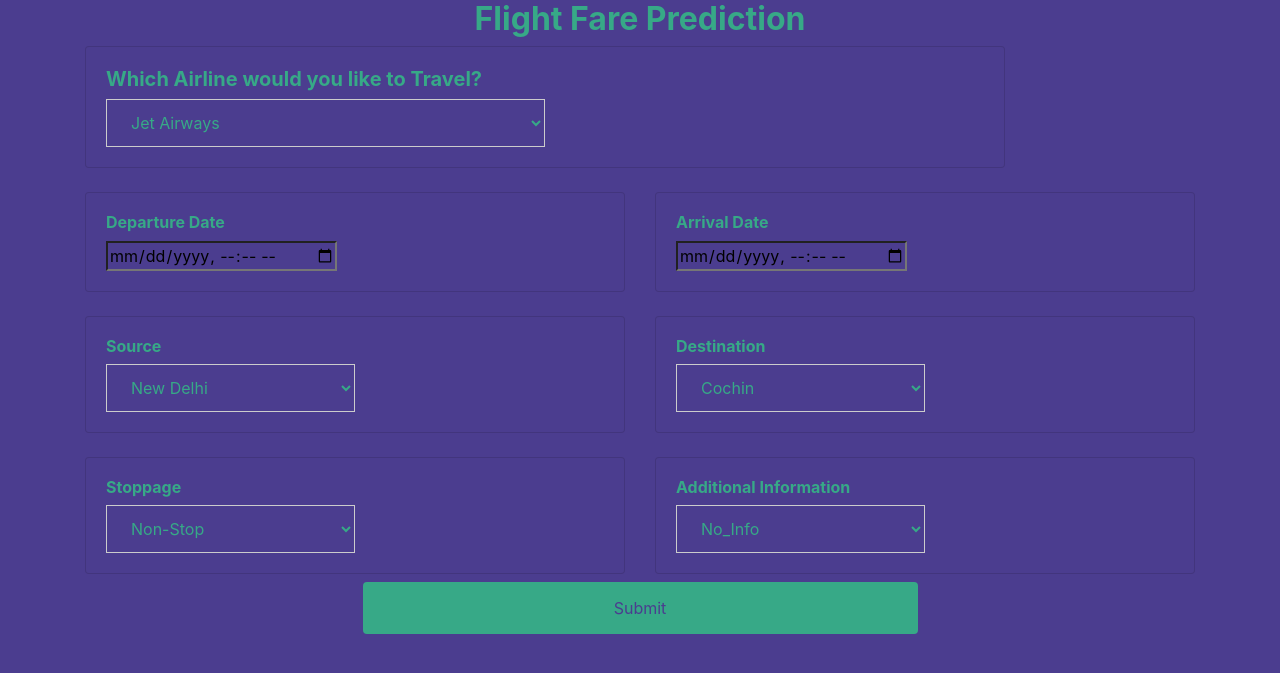
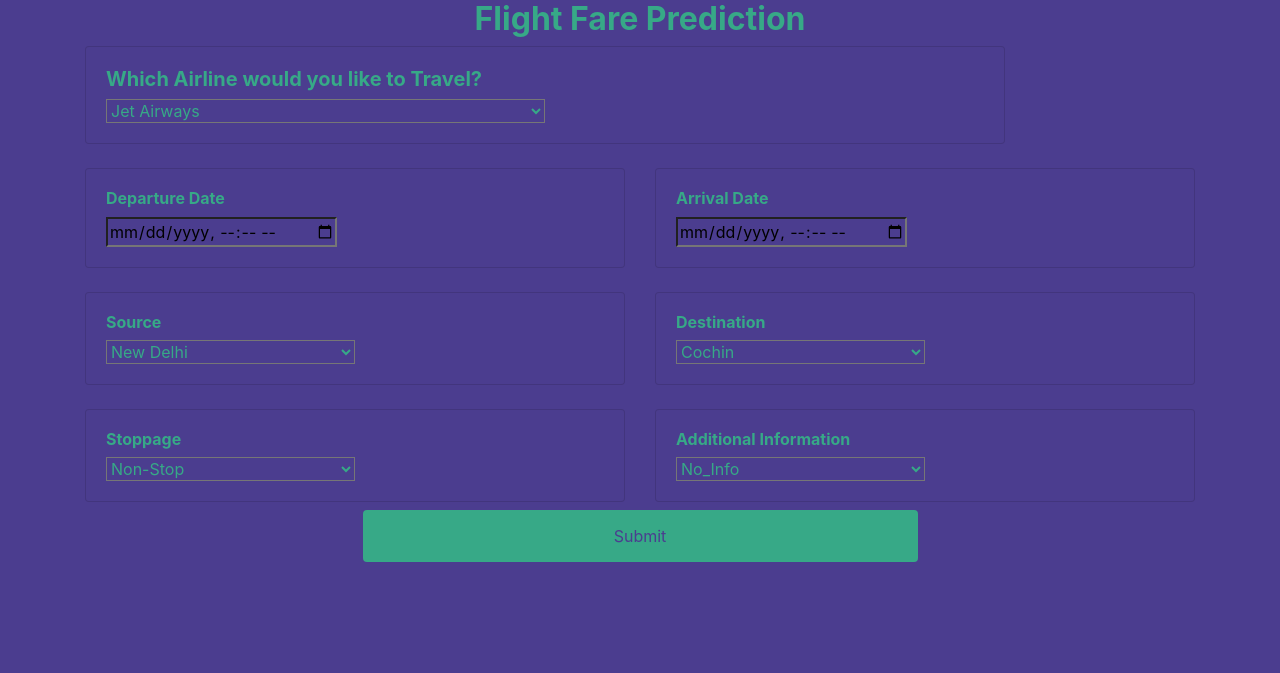
Before and after one commit to Agasthya23/Flight_Fare_Prediction, a Flask app: page / in a window 1280 px wide. Shown: the top 673 px of the page. Run offline with Flask 2, Linux system fonts and the light colour scheme; parts of the project's set-up code (start-up, migrations or seed data) failed here and were passed over; some libraries are stand-ins or nearby versions.

Commit message:
Update style.css

```diff
--- a/static/css/style.css
+++ b/static/css/style.css
@@ -7,12 +7,8 @@ input[type=text],select {
   width: 50%;
   background-color: #4b3d8f;
   color: #37a987;
-  padding: 12px 20px;
-  margin: 8px 0;
   display: inline-block;
-  border: 1px solid #ccc;
-  border-radius: border-box;
-  box-sizing: border-box;
+
 }
 
 
```
